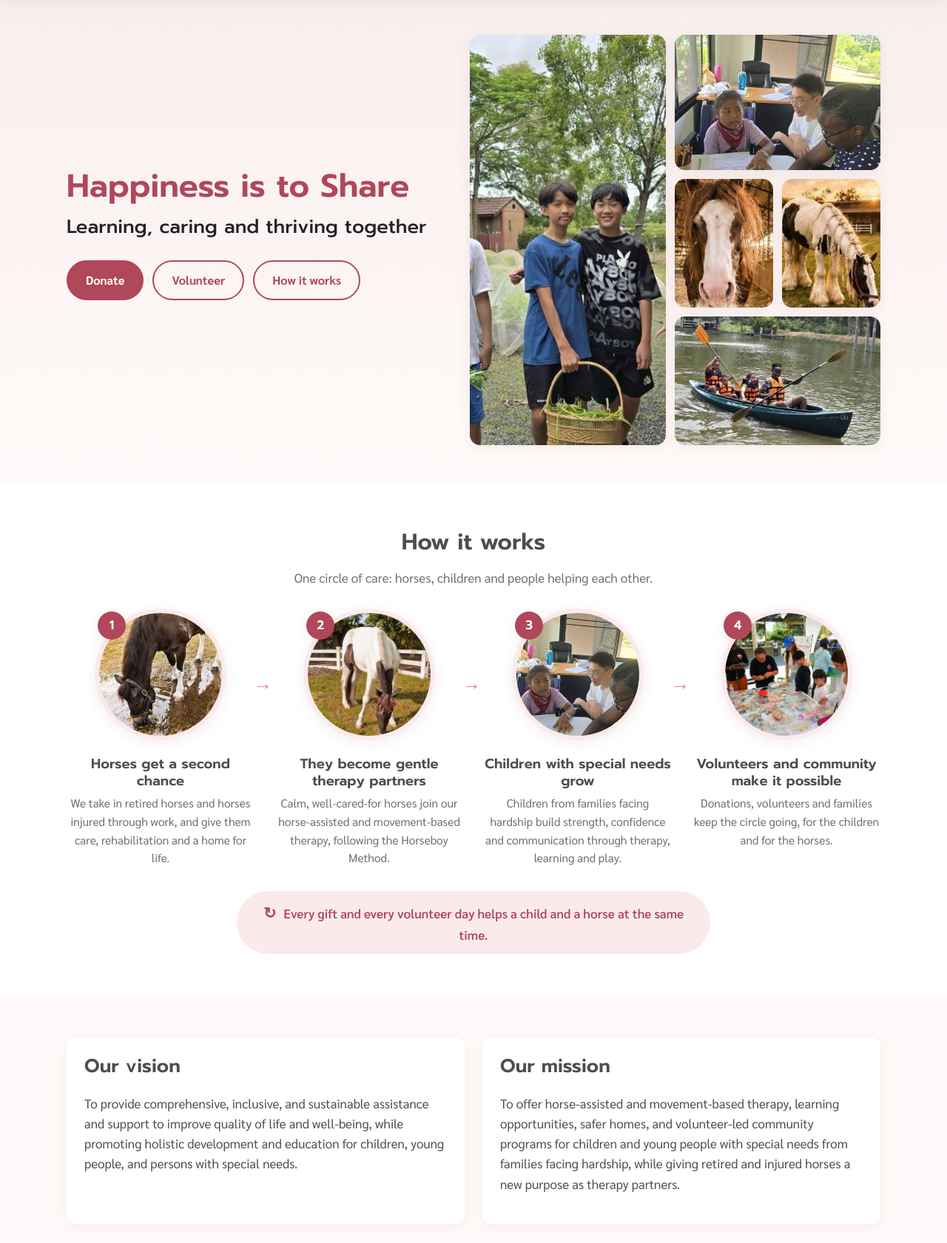
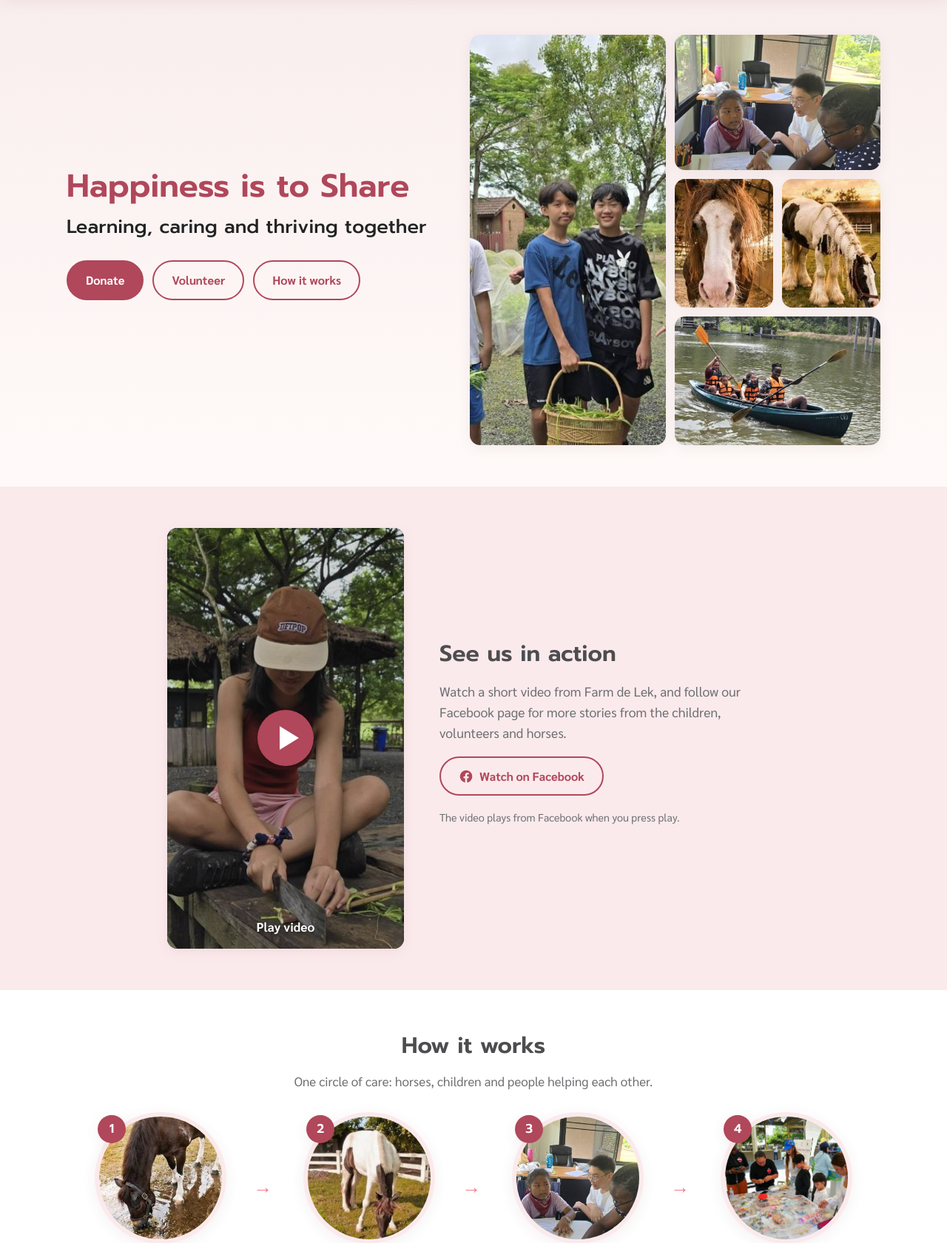
Before and after one commit to apinyacode/FarmDeApp, a Flask app: page / in a window 1280 px wide. Shown: the part 75-1756 px from the top of the page at 74% size. Run offline with Flask 3, Linux system fonts and the light colour scheme.

Commit message:
Home page: 'See us in action' Facebook video section
Click-to-play: shows a poster photo with a play button and loads
Facebook's embedded player only when pressed (faster page, no Facebook
tracking until then), with a 'Watch on Facebook' link as fallback.
Heading/text are editable, resizable, recolourable and hideable like
the other home page sections (video_title, video_text, section_video).

Co-Authored-By: Claude Opus 5.5 <noreply@anthropic.com>
Claude-Session: https://claude.ai/code/session_01AaPRwojYiVyxCgWuJqAKQj

```diff
--- a/app.py
+++ b/app.py
@@ -48,8 +48,10 @@ def load_json(name):
 
 # Home page text groups that the wording editor can resize, recolour or hide.
 TEXT_GROUPS = {"headline", "headline_sub", "tagline", "story_title", "story_intro",
-               "step_title", "step_text", "story_loop", "cards", "angels_intro"}
-HIDEABLE = (TEXT_GROUPS - {"headline"}) | {"section_story", "section_cards", "section_angels"}
+               "step_title", "step_text", "story_loop", "cards", "angels_intro",
+               "video_title", "video_text"}
+HIDEABLE = (TEXT_GROUPS - {"headline"}) | {"section_story", "section_cards", "section_angels",
+                                           "section_video"}
 HEX_COLOR = re.compile(r"^#[0-9a-fA-F]{6}$")
 
 
--- a/data/site.json
+++ b/data/site.json
@@ -249,5 +249,12 @@
   "text_colors": {
     "headline": "#b0475a",
     "headline_sub": "#222222"
+  },
+  "video": {
+    "title": "See us in action",
+    "text": "Watch a short video from Farm de Lek, and follow our Facebook page for more stories from the children, volunteers and horses.",
+    "url": "https://www.facebook.com/share/r/1FnWMbqEZc/",
+    "vertical": true,
+    "poster": "volunteer/gardening.jpg"
   }
 }
--- a/static/css/style.css
+++ b/static/css/style.css
@@ -323,3 +323,26 @@ section[id], article[id] { scroll-margin-top: 84px; }
 .story-loop { color: var(--fc-story_loop, var(--rose)); }
 .mission-grid .card p { color: var(--fc-cards, var(--ink)); }
 .angels-intro { color: var(--fc-angels_intro, var(--muted)); }
+
+/* Home page: Facebook video */
+.video-section { background: var(--pink-soft); }
+.video-grid { display: flex; gap: 48px; align-items: center; justify-content: center; }
+.video-text { max-width: 460px; }
+.video-frame { flex: 0 0 auto; width: min(560px, 100%); aspect-ratio: 16 / 9; border-radius: var(--radius); overflow: hidden; box-shadow: var(--shadow); background: #2b2b2d; }
+.video-frame.vertical { width: min(320px, 100%); aspect-ratio: 9 / 16; }
+.video-frame iframe { width: 100%; height: 100%; border: 0; display: block; }
+.video-play { position: relative; width: 100%; height: 100%; padding: 0; border: 0; cursor: pointer; background: #2b2b2d; display: block; color: var(--white); font: inherit; }
+.video-play img { width: 100%; height: 100%; object-fit: cover; opacity: 0.8; display: block; }
+.video-play .play-icon { position: absolute; top: 50%; left: 50%; width: 76px; height: 76px; transform: translate(-50%, -50%); border-radius: 50%;
+  background: var(--rose); box-shadow: 0 6px 20px rgba(0,0,0,.3); transition: transform .15s; }
+.video-play .play-icon::after { content: ""; position: absolute; left: 30px; top: 22px; border-style: solid; border-width: 16px 0 16px 26px; border-color: transparent transparent transparent var(--white); }
+.video-play .play-label { position: absolute; left: 0; right: 0; bottom: 16px; text-align: center; font-weight: 700; text-shadow: 0 1px 4px rgba(0,0,0,.6); }
+.video-play:hover .play-icon, .video-play:focus-visible .play-icon { transform: translate(-50%, -50%) scale(1.08); }
+.video-play:focus-visible { outline: 3px solid var(--pink); outline-offset: 3px; }
+.video-text h2 { margin: 0 0 10px; font-size: calc(1.9rem * var(--fs-video_title, 1)); color: var(--fc-video_title, var(--ink)); }
+.video-text p { font-size: calc(1.1rem * var(--fs-video_text, 1)); color: var(--fc-video_text, var(--muted)); }
+.video-note { font-size: 0.9rem !important; color: var(--muted) !important; }
+@media (max-width: 760px) {
+  .video-grid { flex-direction: column; text-align: center; gap: 24px; }
+}
+@media (prefers-reduced-motion: reduce) { .video-play .play-icon { transition: none; } }
--- a/static/js/main.js
+++ b/static/js/main.js
@@ -21,3 +21,16 @@ document.addEventListener("DOMContentLoaded", () => {
     });
   });
 });
+
+// Facebook video: swap the play button for Facebook's player only when pressed.
+document.addEventListener("click", (e) => {
+  const btn = e.target.closest(".video-play");
+  if (!btn) return;
+  const frame = document.createElement("iframe");
+  frame.src = btn.dataset.src;
+  frame.title = btn.dataset.title || "Video";
+  frame.allow = "autoplay; clipboard-write; encrypted-media; picture-in-picture; web-share";
+  frame.allowFullscreen = true;
+  frame.setAttribute("scrolling", "no");
+  btn.replaceWith(frame);
+});
--- a/templates/index.html
+++ b/templates/index.html
@@ -33,6 +33,32 @@
     </div>
   </div>
 </section>
+
+{% if site.video and site.video.url and 'section_video' not in hidden %}
+{% set v = site.video %}
+<section class="section video-section" id="video">
+  <div class="container video-grid">
+    <div class="video-frame{% if v.vertical %} vertical{% endif %}">
+      {# Facebook's player loads only when someone presses play: faster page, no Facebook tracking until then #}
+      <button class="video-play" type="button"
+              data-src="https://www.facebook.com/plugins/video.php?href={{ v.url | urlencode }}&show_text=false&autoplay=true"
+              data-title="{{ v.title }}" aria-label="Play video: {{ v.title }}">
+        {% if v.poster %}<img src="{{ url_for('static', filename='img/' ~ v.poster) }}" alt="" loading="lazy">{% endif %}
+        <span class="play-icon" aria-hidden="true"></span>
+        <span class="play-label">Play video</span>
+      </button>
+    </div>
+    <div class="video-text">
+      {% if 'video_title' not in hidden %}<h2>{{ v.title }}</h2>{% endif %}
+      {% if 'video_text' not in hidden %}<p>{{ v.text }}</p>{% endif %}
+      <p><a class="btn btn-outline fb-btn" href="{{ v.url }}" target="_blank" rel="noopener">
+        <svg class="fb-icon" viewBox="0 0 24 24" width="20" height="20" aria-hidden="true"><path fill="currentColor" d="M22 12a10 10 0 1 0-11.56 9.88v-6.99H7.9V12h2.54V9.8c0-2.5 1.49-3.89 3.78-3.89 1.09 0 2.24.2 2.24.2v2.46h-1.26c-1.24 0-1.63.77-1.63 1.56V12h2.78l-.44 2.89h-2.34v6.99A10 10 0 0 0 22 12z"/></svg>
+        Watch on Facebook</a></p>
+      <p class="video-note">The video plays from Facebook when you press play.</p>
+    </div>
+  </div>
+</section>
+{% endif %}
 
 {% if 'section_story' not in hidden %}
 <section class="section story" id="how-it-works">
```
Also changed, not shown: tests/test_app.py (+14 -0 lines), README.md.
